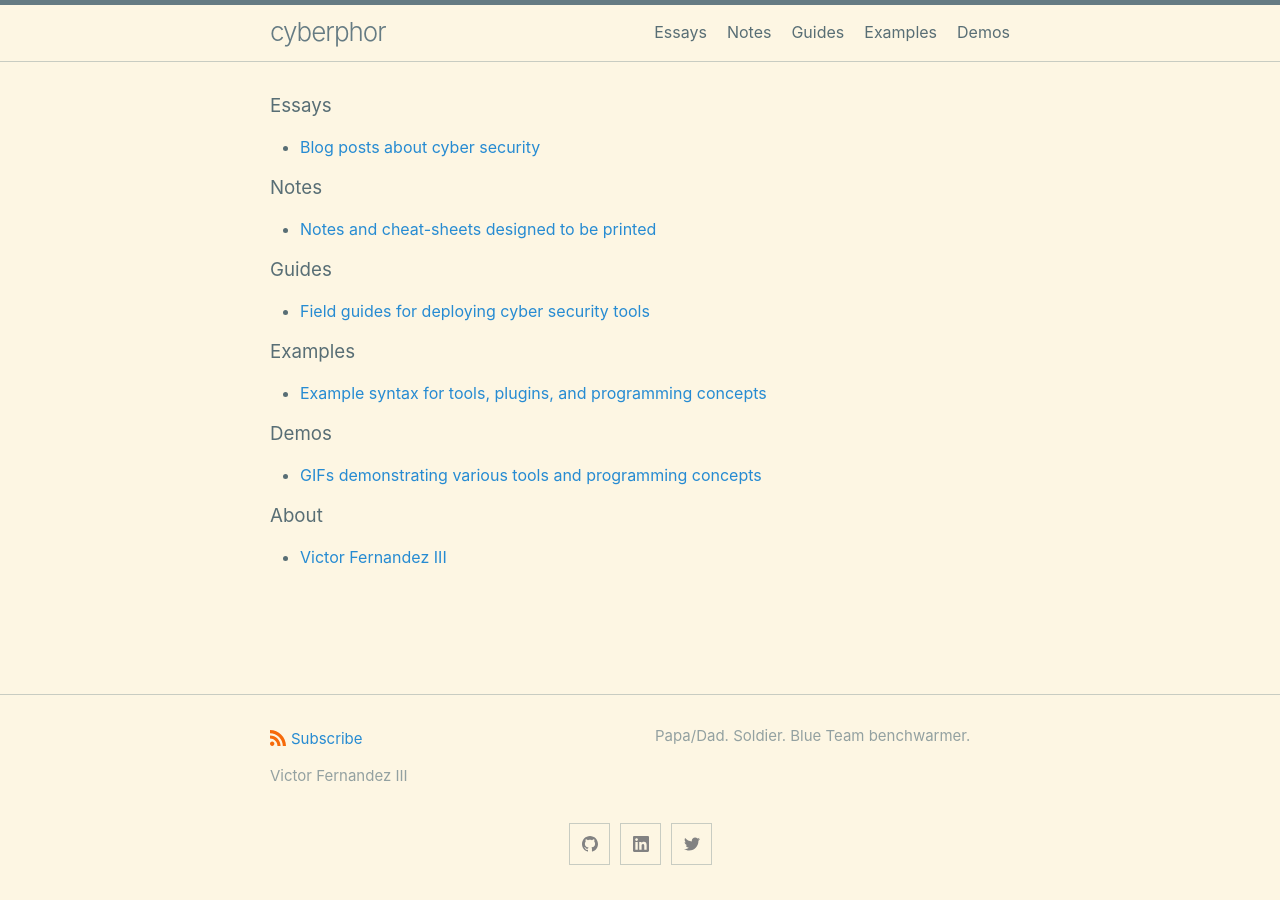
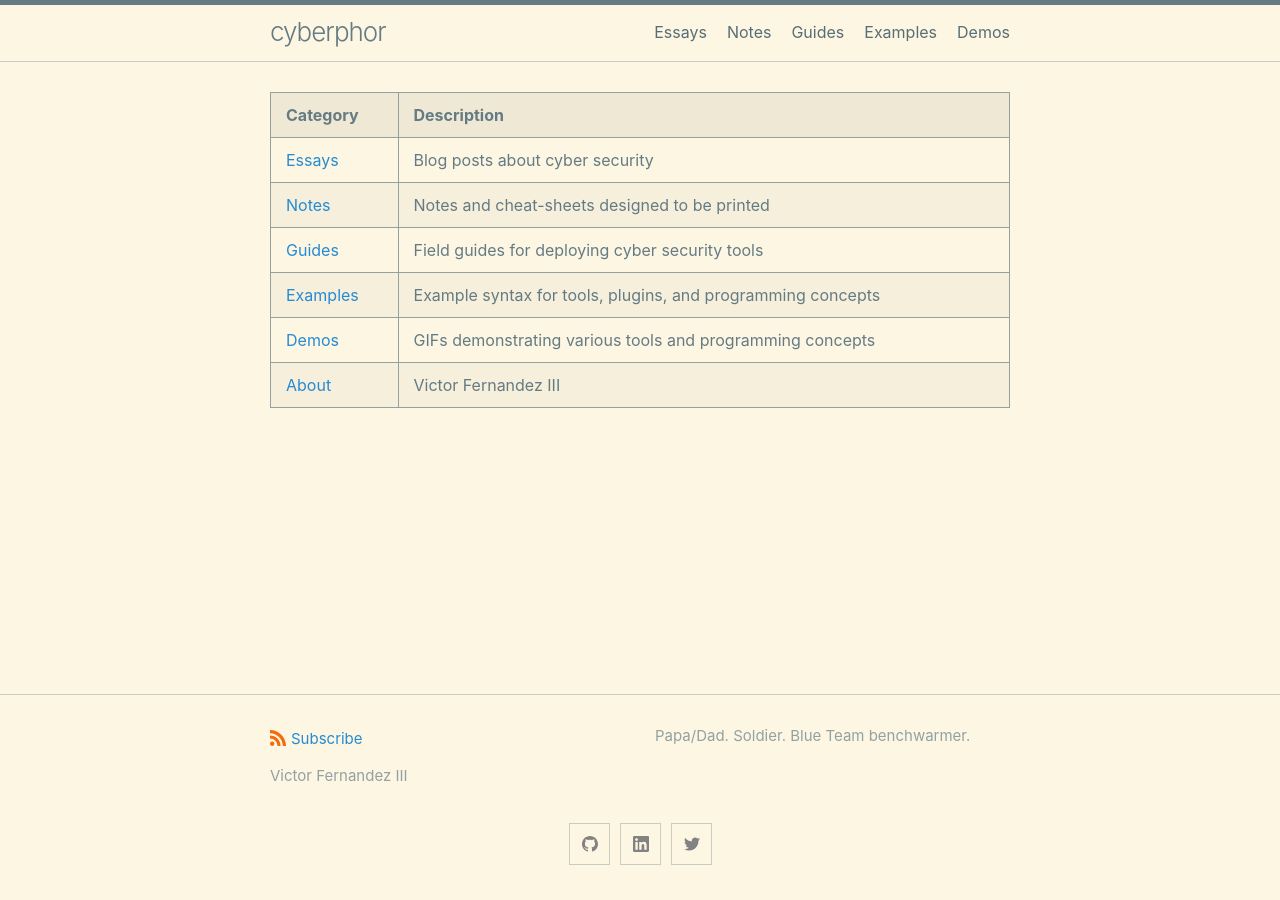
Before and after one commit to cyberphor/blog, a Jekyll site: the page built from index.md, in a window 1280 px wide. Built offline with Jekyll 4.4.1, drawn with Linux system fonts in a browser that asks for light colours; our own code applies the rules of GitHub Pages for plain Markdown files.

Commit message:
Update index.md

```diff
--- a/index.md
+++ b/index.md
@@ -2,20 +2,11 @@
 layout: default
 ---
 
-### Essays
-* [Blog posts about cyber security](/blog/essays)
-
-### Notes
-* [Notes and cheat-sheets designed to be printed](/blog/notes)
-
-### Guides
-* [Field guides for deploying cyber security tools](/blog/guides)
-
-### Examples
-* [Example syntax for tools, plugins, and programming concepts](/blog/examples)
-
-### Demos
-* [GIFs demonstrating various tools and programming concepts](/blog/demos)
-
-### About
-* [Victor Fernandez III](/blog/about)
+| Category | Description |
+|----------|-------------|
+| [Essays](/blog/essays) | Blog posts about cyber security |
+| [Notes](/blog/notes) | Notes and cheat-sheets designed to be printed |
+| [Guides](/blog/guides) | Field guides for deploying cyber security tools |
+| [Examples](/blog/examples) | Example syntax for tools, plugins, and programming concepts |
+| [Demos](/blog/demos) | GIFs demonstrating various tools and programming concepts |
+| [About](/blog/about) | Victor Fernandez III |
```
